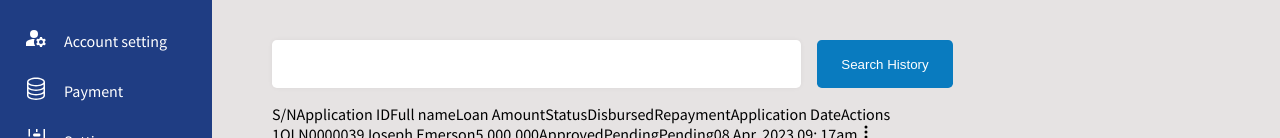
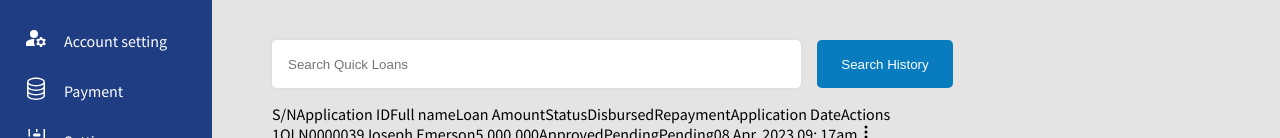
Before and after one commit to NureniJamiu/liquid_dashboard, a React (Vite) app: page /dashboard in a window 1280 px wide. Shown: the part 316-454 px from the top of the page. Built offline with nearby package versions, Linux system fonts and the light colour scheme.

Commit message:
add search placeholder

```diff
--- a/src/components/DashboardSearch.jsx
+++ b/src/components/DashboardSearch.jsx
@@ -3,7 +3,7 @@ import "../styles/DashboardSearch.css";
 const DashboardSearch = () => {
   return (
     <div className="dashboard-search">
-      <input type="text" />
+      <input type="text" placeholder="Search Quick Loans" />
       <button>Search History</button>
     </div>
   );
```
